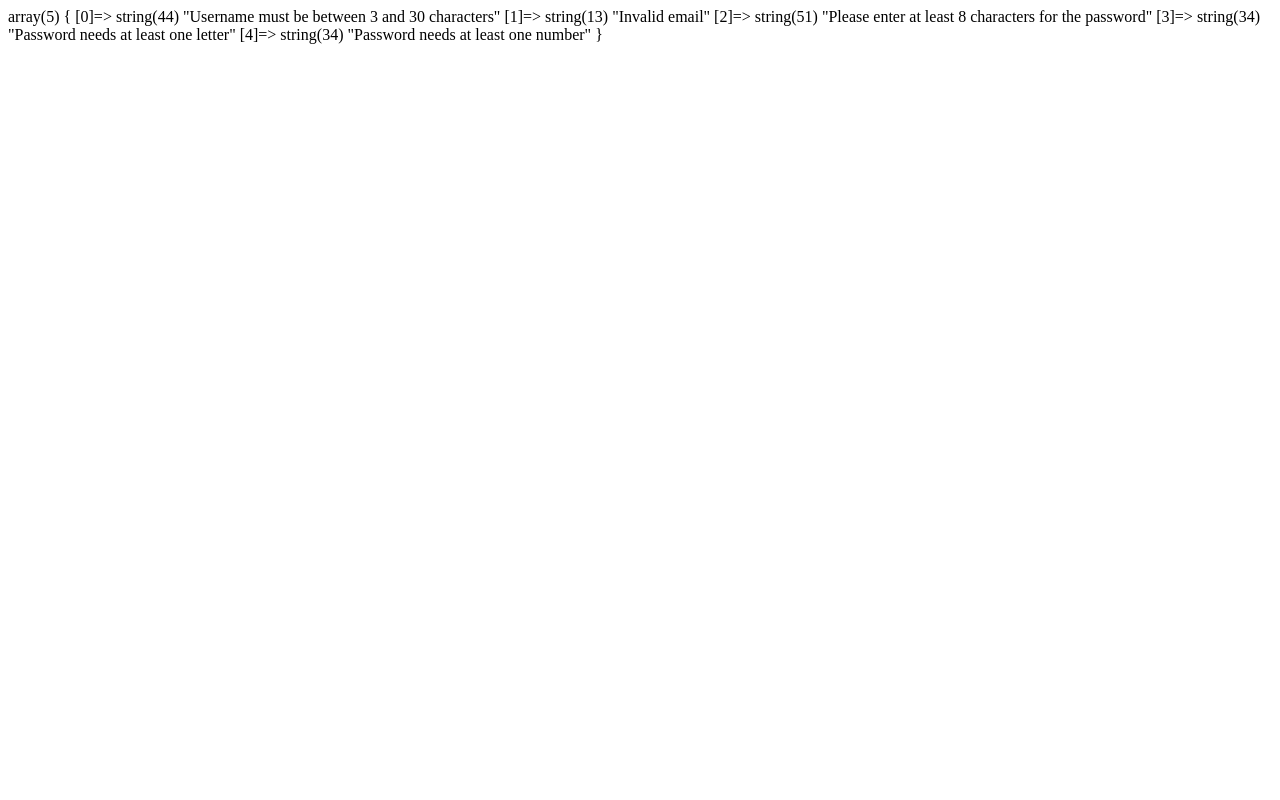
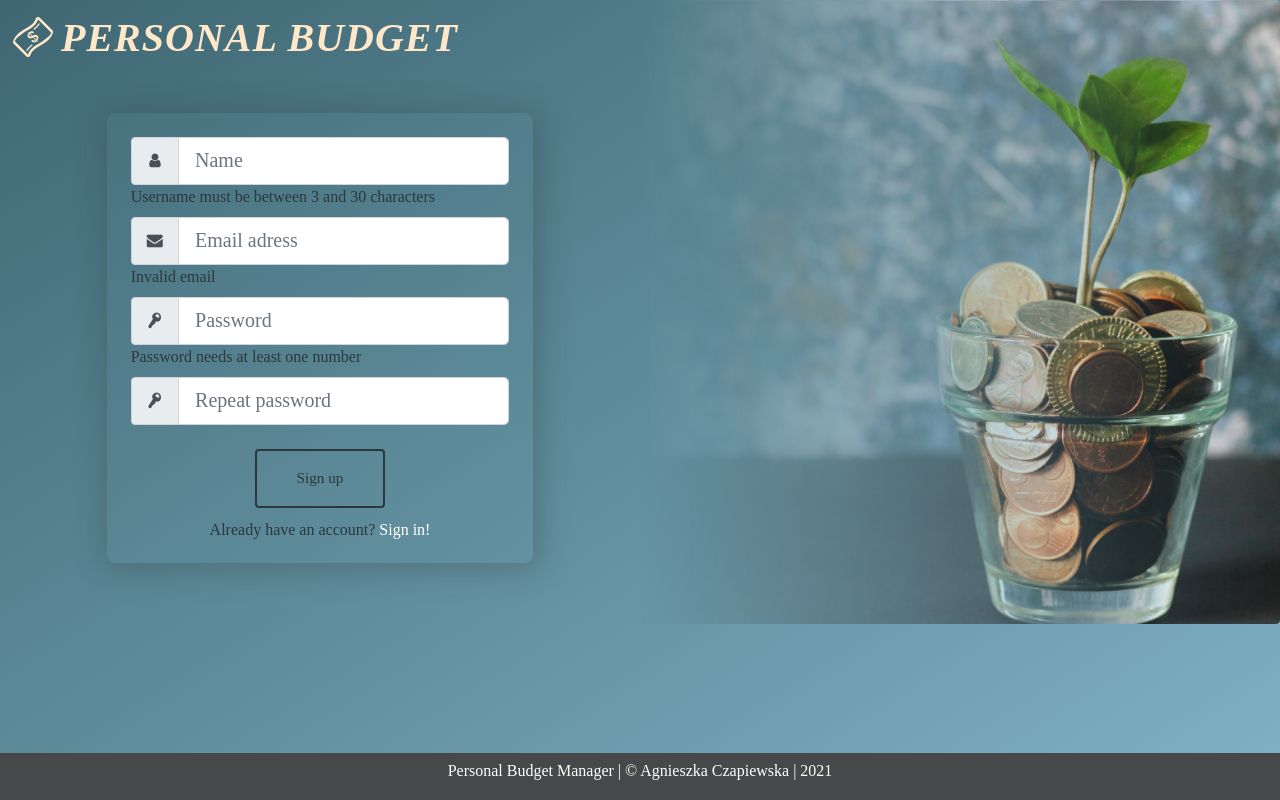
Before and after one commit to aczapi/mvc-budget-app, a PHP site: page /posts/signup/create in a window 1280 px wide. Run offline with PHP 8.4, Linux system fonts and the light colour scheme; data that the repository does not hold is empty; some web fonts are replaced.

Commit message:
add error messages in the form

```diff
--- a/App/Controllers/Signup.php
+++ b/App/Controllers/Signup.php
@@ -34,7 +34,9 @@ class Signup extends \Core\Controller
 
       View::renderTemplate('SignUp/success.html');
     } else {
-      var_dump($user->errors);
+      View::renderTemplate('SignUp/new-user.html', [
+        'user' => $user
+      ]);
     }
   }
 }
--- a/App/Models/User.php
+++ b/App/Models/User.php
@@ -68,33 +68,33 @@ class User extends \Core\Model
   {
     //Login
     if ((strlen($this->login) < 3) || (strlen($this->login) > 30)) {
-      $this->errors[] = "Username must be between 3 and 30 characters";
+      $this->errors['login'] = "Username must be between 3 and 30 characters";
     }
 
     //Email adress
     $emailS = filter_var($this->email, FILTER_SANITIZE_EMAIL);
     if (filter_var($this->email, FILTER_VALIDATE_EMAIL) === false || $emailS !== $this->email) {
-      $this->errors[] = "Invalid email";
+      $this->errors['email'] = "Invalid email";
     }
 
     if ($this->emailExists($this->email)) {
-      $this->errors[] = 'Email already taken';
+      $this->errors['email'] = 'Email already taken';
     }
 
     //Password
     if ($this->password != $this->password_confirmation) {
-      $this->errors[] = "Password must match confirmation";
+      $this->errors['password'] = "Password must match confirmation";
     }
 
     if (strlen($this->password) < 8) {
-      $this->errors[] = "Please enter at least 8 characters for the password";
+      $this->errors['password'] = "Please enter at least 8 characters for the password";
     }
 
     if (preg_match('/.*[a-z]+.*/i', $this->password) == 0) {
-      $this->errors[] = "Password needs at least one letter";
+      $this->errors['password'] = "Password needs at least one letter";
     }
     if (preg_match('/.*\d+.*/i', $this->password) == 0) {
-      $this->errors[] = "Password needs at least one number";
+      $this->errors['password'] = "Password needs at least one number";
     }
   }
 
--- a/App/Views/SignUp/new-user.html
+++ b/App/Views/SignUp/new-user.html
@@ -30,8 +30,10 @@
                                                 class="icon-user inputGroup-sizing-lg"></i></span>
                                     </div>
                                     <input class="form-control form-control-lg" type="text" placeholder="Name"
-                                        onfocus="this.placeholder=''" onblur="this.placeholder='Name'" name="login">
+                                        onfocus="this.placeholder=''" onblur="this.placeholder='Name'" name="login"
+                                        value="{{user.login}}">
                                 </div>
+                                <span id="login-error" class="errors">{{user.errors.login}}</span>
 
                                 <div class="input-group mt-2">
                                     <div class="input-group-prepend">
@@ -40,7 +42,10 @@
                                     </div>
                                     <input class="form-control form-control-lg" type="text" placeholder="Email adress"
                                         onfocus="this.placeholder=''" onblur="this.placeholder='Email adress'"
-                                        name="email">
+                                        name="email" value="{{user.email}}">
+                                </div>
+                                <div id="email-error">
+                                    <span class="errors">{{user.errors.email}}</span>
                                 </div>
 
                                 <div class="input-group mt-2">
@@ -52,6 +57,7 @@
                                         onfocus="this.placeholder=''" onblur="this.placeholder='Password'"
                                         name="password">
                                 </div>
+                                <span id="password-error" class="errors">{{user.errors.password}}</span>
 
                                 <div class="input-group mt-2">
                                     <div class="input-group-prepend">
@@ -62,6 +68,7 @@
                                         placeholder="Repeat password" onfocus="this.placeholder=''"
                                         onblur="this.placeholder='Repeat password'" name="password_confirmation">
                                 </div>
+                                <!-- <span class="errors">{{user.errors.password_confirm}}</span> -->
                                 <div class="input-group mt-2 d-flex justify-content-center">
 
                                     <div class="g-recaptcha" data-sitekey="6Lc59GsbAAAAAHikkgbiQ5M0m6faj99uXfwridf3">
```
Also changed, not shown: public/css/style.css (+6 -1 lines).
